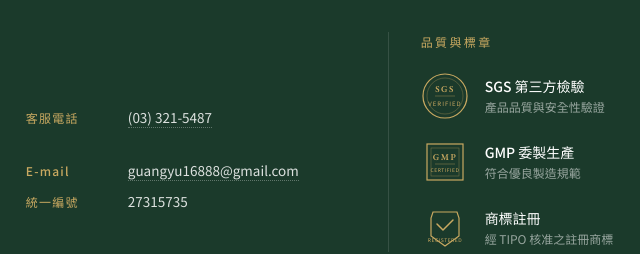
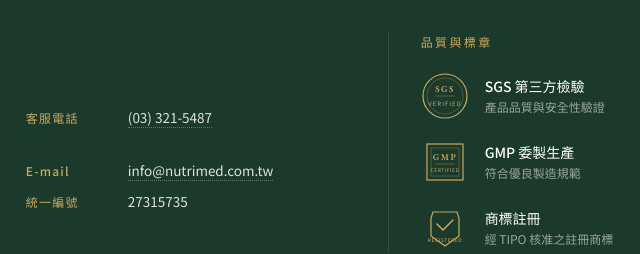
Before and after one commit to roychen16888/nutrimed-site, a website: page education/hpa-axis-stress.html in a window 1280 px wide. Shown: the part 7050-7304 px from the top of the page, 344-984 px from the left. Drawn offline with nearby package versions, Linux system fonts and the light colour scheme.

Commit message:
修改email信箱

```diff
--- a/education/hpa-axis-stress.html
+++ b/education/hpa-axis-stress.html
@@ -450,7 +450,7 @@
             <li><span class="footer-info-label">公司地址</span><span class="footer-info-value">桃園市蘆竹區仁愛路三段 260 巷 5 號 11 樓之 1</span></li>
             <li><span class="footer-info-label">客服電話</span><span class="footer-info-value"><a href="tel:+886332154870">(03) 321-5487</a></span></li>
             <li><span class="footer-info-label">傳　　真</span><span class="footer-info-value">(03) 322-3812</span></li>
-            <li><span class="footer-info-label">E-mail</span><span class="footer-info-value"><a href="mailto:guangyu16888@gmail.com">guangyu16888@gmail.com</a></span></li>
+            <li><span class="footer-info-label">E-mail</span><span class="footer-info-value"><a href="mailto:info@nutrimed.com.tw">info@nutrimed.com.tw</a></span></li>
             <li><span class="footer-info-label">LINE 諮詢窗口</span><span class="footer-info-value">roychen16888</span></li>
             <li><span class="footer-info-label">統一編號</span><span class="footer-info-value">27315735</span></li>
           </ul>
```
Also changed, not shown: education/metabolic-adaptation.html (+1 -1 lines), education/why-weight-loss-plateau.html (+1 -1 lines).
